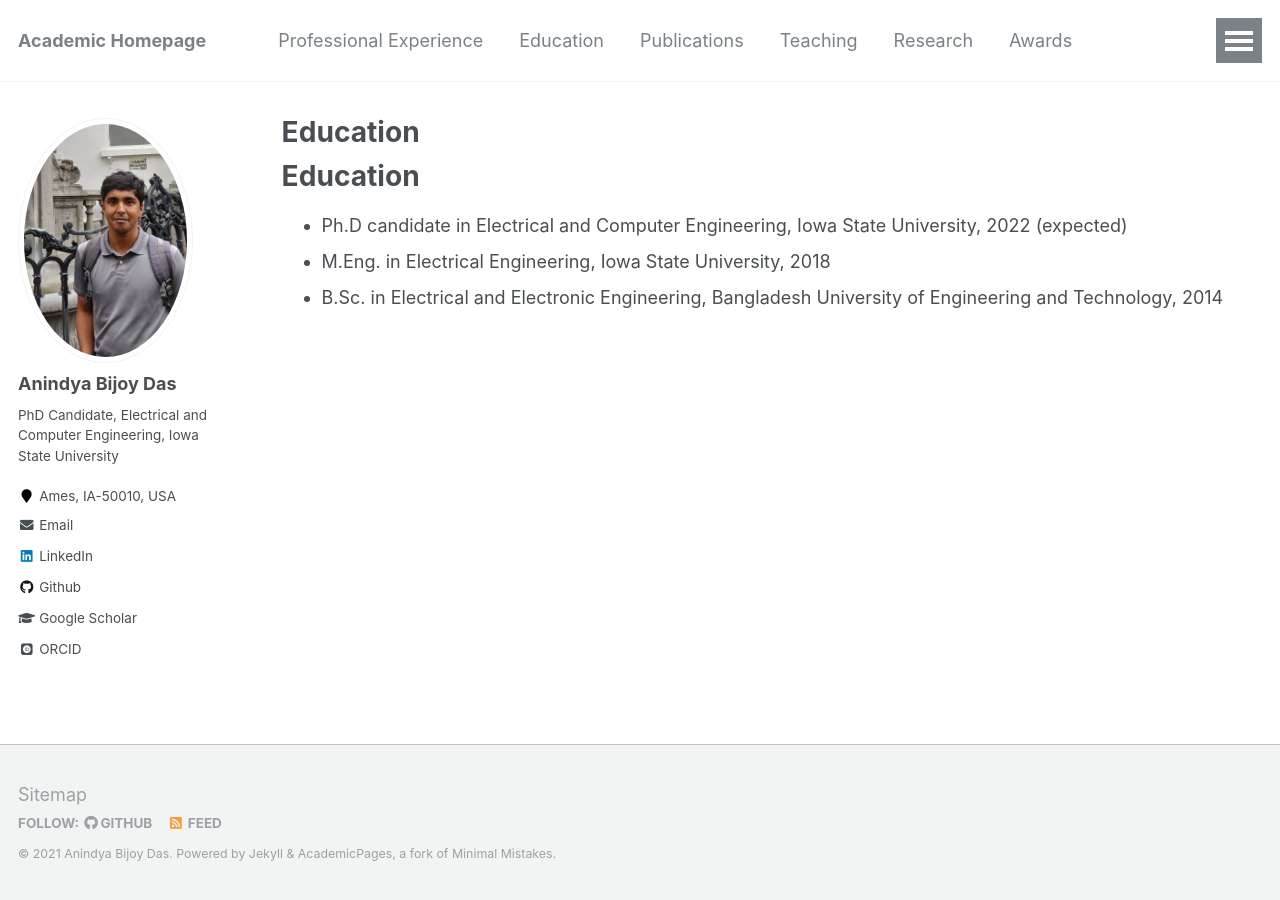
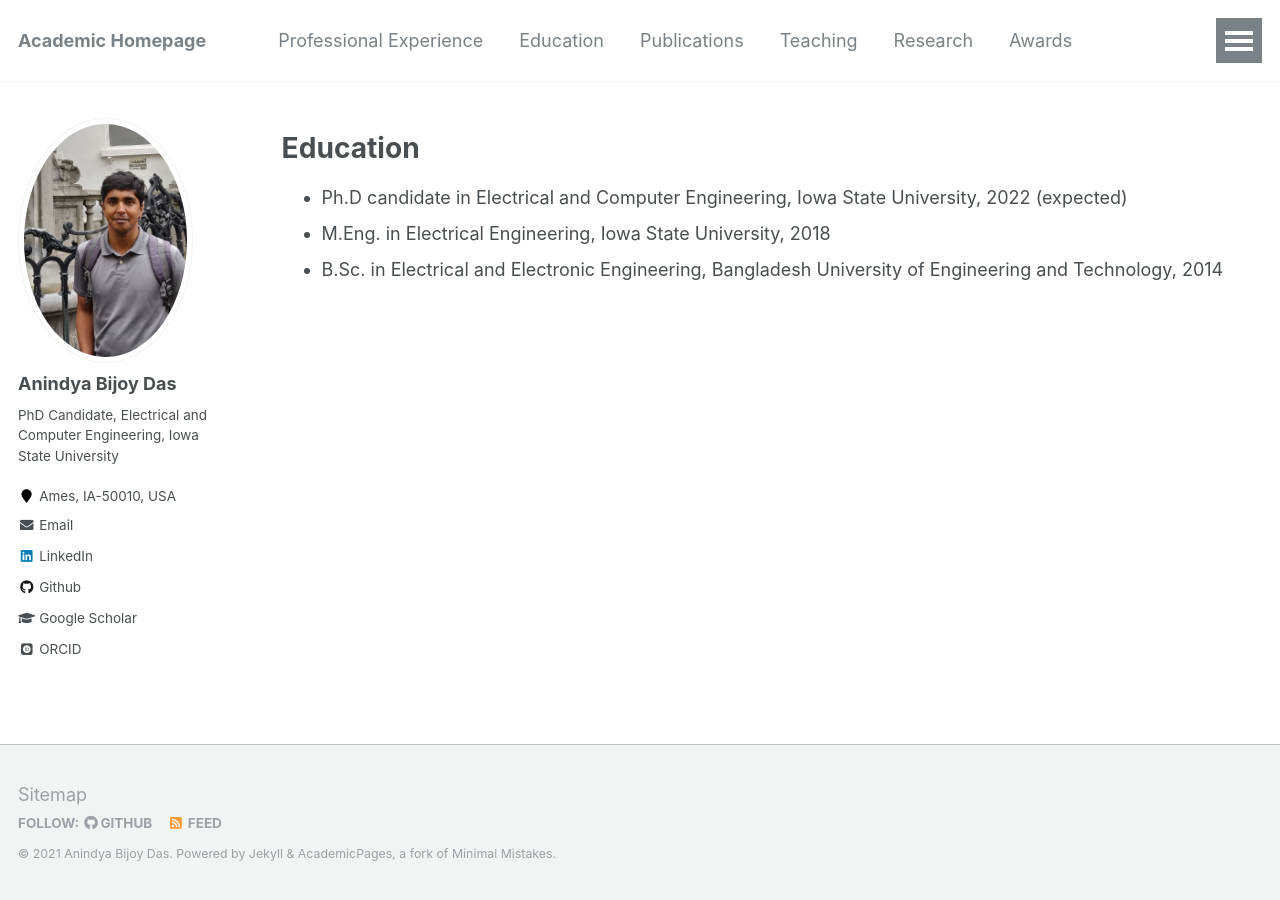
Before and after one commit to anindyabijoydas/portfolio, a Jekyll site: the page built from _pages/education.md, in a window 1280 px wide. Built offline with Jekyll 4.4.1, drawn with Linux system fonts in a browser that asks for light colours; some web fonts are replaced.

Commit message:
Update education.md

```diff
--- a/_pages/education.md
+++ b/_pages/education.md
@@ -1,10 +1,8 @@
 ---
 layout: archive
-title: "Education"
 permalink: /education/
 author_profile: true
 redirect_from:
-  - /resume
 ---
 
 {% include base_path %}
```
